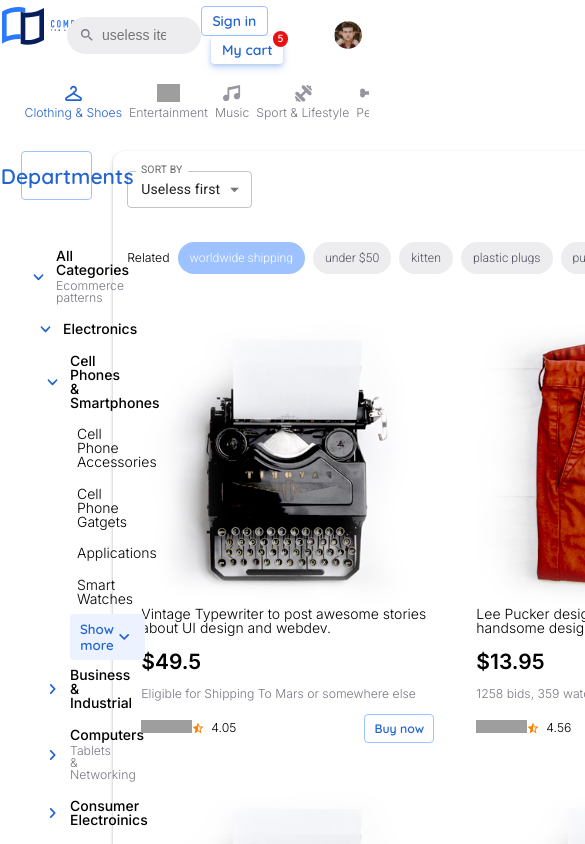
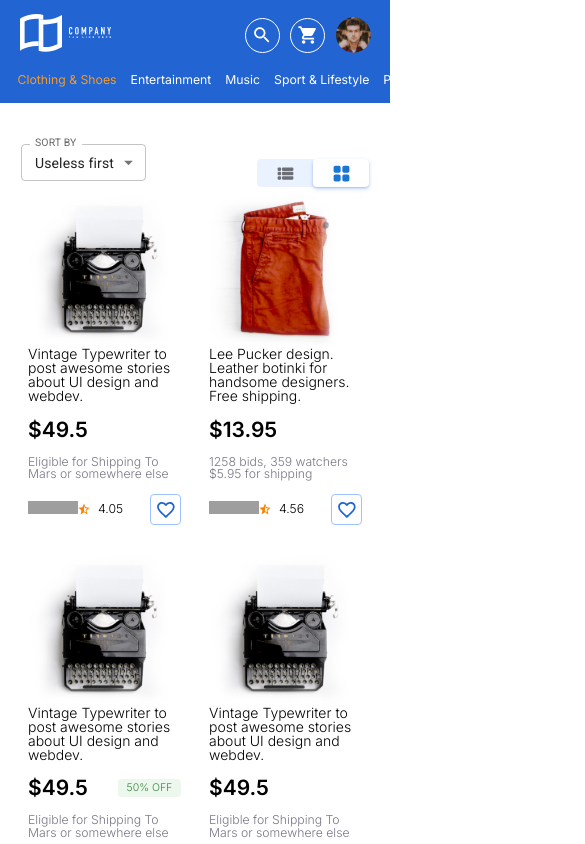
Before and after one commit to quangkhoi1228/company-shop-frontend-nextjs, a Next.js app: page /home/Home in a window 390 px wide. Shown: the top 844 px of the page, 585 px wide, since content can reach past the window. Built offline with nearby package versions, Linux system fonts and the light colour scheme; grey boxes are pictures that could not be loaded.

Commit message:
Add mobile responsive product list

```diff
--- a/pages/home/Home.tsx
+++ b/pages/home/Home.tsx
@@ -10,8 +10,8 @@ const Home = () => {
     <Template>
       <div className='container'>
         <CategoriesNavbar />
-        <div className='columns'>
-          <aside className='column is-3 is-4-tablet'>
+        <div className='columns is-multiline'>
+          <aside className='column is-3 is-4-tablet is-12-mobile home__aside-container'>
             <FilterSidebar />
           </aside>
           <section className='column is-8-tablet'>
--- a/pages/home/components/FilterSidebar/FilterSidebar.tsx
+++ b/pages/home/components/FilterSidebar/FilterSidebar.tsx
@@ -5,6 +5,7 @@ import FilterByOption from './FilterByOption';
 import FilterByYear from './FilterByYear';
 const FilterSidebar = () => {
   return (
+    <>
       <aside className='filter-sidebar'>
         <button className='button is-large department-button is-fullwidth'>
           <span className='icon'>
@@ -22,6 +23,8 @@ const FilterSidebar = () => {
           <FilterByYear />
         </div>
       </aside>
+      <aside className='filter-sidebar-mobile'></aside>
+    </>
   );
 };
 
--- a/pages/home/components/ProductList/ProductList.tsx
+++ b/pages/home/components/ProductList/ProductList.tsx
@@ -1,5 +1,6 @@
 import { CLS } from 'utils/utils';
 import RatingStar from './RatingStar';
+import FavoriteBorderIcon from '@mui/icons-material/FavoriteBorder';
 
 export interface ProductDataType {
   name: string;
@@ -42,7 +43,12 @@ const ProductList = () => {
               />
               <div className='product__meta'>
                 <RatingStar point={product.vote} />
-                <button className='button'>Buy now</button>
+                <button className='button is-hidden-mobile'>Buy now</button>
+                <button className='button is-icon is-medium is-hidden-desktop is-hidden-tablet'>
+                  <span className='icon'>
+                    <FavoriteBorderIcon />
+                  </span>
+                </button>
               </div>
             </article>
           );
--- a/pages/template/template/Template.tsx
+++ b/pages/template/template/Template.tsx
@@ -16,6 +16,7 @@ const Template = ({ children }: { children?: ReactNode }) => {
         <link
           href='https://fonts.googleapis.com/css2?family=Inter:wght@300;400;500;600;700;800;900&family=Quicksand:wght@300;400;500;600;700&family=Roboto:wght@300;400;500;600;700;800;900&display=swap'
           rel='stylesheet'
+          type='text/css'
         />
       </Head>
       <main>
--- a/pages/template/template/components/Header.tsx
+++ b/pages/template/template/components/Header.tsx
@@ -1,14 +1,15 @@
 import Link from 'next/link';
 import Image from 'next/image';
 import { useEffect, useRef } from 'react';
-
+import ShoppingCartIcon from '@mui/icons-material/ShoppingCart';
+import SearchIcon from '@mui/icons-material/Search';
 const Header = () => {
   return (
     <header className='header'>
       <Link href={'/'} className='logo'>
         <img src={'/images/logo.svg'} alt='logo' />
       </Link>
-      <div className='search-bar'>
+      <div className='search-bar is-hidden-mobile'>
         <span className='search-bar__icon'>
           <img src='/images/search-bar__icon.svg' alt='search-bar__icon.svg' />
         </span>
@@ -19,13 +20,32 @@ const Header = () => {
         />
       </div>
       <div className='header-meta'>
-        <div className='buttons'>
-          <a href='' className='button'>
+        <div className='buttons is-mobile'>
+          <a href='' className='button is-hidden-mobile'>
             Sign in
           </a>
-          <a href='' className='button has-shadow is-borderless'>
+          <a
+            href=''
+            className='button has-shadow is-borderless is-hidden-mobile'
+          >
             My cart
             <span className='badge is-red'>5</span>
+          </a>
+          <a
+            href=''
+            className='button is-icon is-rounded is-outlined is-hidden-desktop is-hidden-tablet'
+          >
+            <span className='icon'>
+              <SearchIcon />
+            </span>
+          </a>
+          <a
+            href=''
+            className='button is-icon is-rounded  is-outlined is-hidden-desktop is-hidden-tablet'
+          >
+            <span className='icon'>
+              <ShoppingCartIcon />
+            </span>
           </a>
         </div>
         <img
--- a/styles/scss/components/button.scss
+++ b/styles/scss/components/button.scss
@@ -26,6 +26,10 @@ $button-font: var(--font-secondary);
     font-size: 0.875rem;
   }
 
+  &.is-normal {
+    font-size: 1rem;
+  }
+
   &.is-medium {
     font-size: 1.25rem;
   }
@@ -36,6 +40,31 @@ $button-font: var(--font-secondary);
 
   &.is-link {
     border: none;
+  }
+
+  &.is-outlined {
+    background: transparent;
+    border-color: var(--primary-invert);
+    color: var(--primary-invert);
+  }
+
+  &.is-icon {
+    padding: 0.75em;
+    width: 2.5em;
+    height: 2.5em;
+    .icon {
+      width: 1em;
+      height: 1em;
+      position: relative;
+      @include center;
+      svg {
+        @include center;
+      }
+    }
+  }
+
+  &.is-rounded {
+    border-radius: var(--border-radius-rounded);
   }
   &:hover,
   &:active {
@@ -55,8 +84,6 @@ $button-font: var(--font-secondary);
       transform: translateY(-50%);
     }
   }
-
-
 }
 
 .buttons {
@@ -66,4 +93,8 @@ $button-font: var(--font-secondary);
       margin-left: 0.75em;
     }
   }
+
+  &.is-mobile {
+    display: flex;
+  }
 }
--- a/styles/scss/components/function.scss
+++ b/styles/scss/components/function.scss
@@ -1,9 +1,6 @@
-@function transform-number-to-string($value) {
-  @if type-of($value) == "number" {
-    @return #{$value};
-  } @else if type-of($value) == "string" {
-    @return $value;
-  } @else {
-    @error 'Input #{$value} is no number or string';
-  }
+@mixin center {
+  position: absolute;
+  top: 50%;
+  left: 50%;
+  transform: translate3d(-50%, -50%, 0);
 }
--- a/styles/scss/components/utilities.scss
+++ b/styles/scss/components/utilities.scss
@@ -47,3 +47,35 @@ $utility-seperator: (none, 0.25, 0.5, 0.75);
   z-index: 10;
   background: rgba(0, 0, 0, 0.5);
 }
+
+.is-hidden {
+  display: none !important;
+}
+
+.is-hidden-tablet {
+  display: block;
+
+  @include tablet {
+    display: none !important;
+  }
+}
+
+.is-hidden-desktop {
+  display: block;
+  @include desktop {
+    display: none !important;
+  }
+}
+.is-hidden-mobile {
+  display: block;
+  @include mobile {
+    display: none !important;
+  }
+}
+
+.is-hidden-touch {
+  display: block;
+  @include touch {
+    display: none !important;
+  }
+}
--- a/styles/scss/pages/home.scss
+++ b/styles/scss/pages/home.scss
@@ -26,16 +26,45 @@ $product-item-gap: 0.5rem;
       white-space: nowrap;
     }
   }
+
+  @include mobile {
+    margin: -0.75rem -1.5rem 1rem;
+    background: var(--primary);
+    padding: 0 1rem 1rem 1rem;
+
+    .category {
+      color: var(--white);
+      .category__icon {
+        display: none;
+      }
+      .category__name {
+        font-size: 0.875rem;
+        font-weight: 400;
+        margin-right: 0.5rem;
+      }
+      &.is-active,
+      &:hover {
+        color: var(--secondary);
+      }
+    }
+  }
 }
 
 .home-product-list-container {
   box-shadow: 0px 1px 2px rgba(58, 58, 68, 0.24), 0px 2px 4px rgba(90, 91, 106, 0.24);
   border-radius: var(--border-radius-large);
   padding: 1rem;
+  @include mobile {
+    box-shadow: none;
+    padding: 0;
+  }
 }
 .related-bar {
   margin: 2rem 0;
   overflow: auto;
+  @include mobile {
+    display: none;
+  }
 }
 
 .product-list {
@@ -57,6 +86,10 @@ $product-item-gap: 0.5rem;
 
   @include touch {
     width: calc(50% - $product-item-gap * 2);
+  }
+
+  @include mobile {
+    padding: 0.5rem;
   }
 
   .product__thumpnail {
@@ -138,6 +171,17 @@ $product-item-gap: 0.5rem;
 
 .filter-sidebar {
   max-width: 17rem;
+
+  @include mobile {
+    display: none;
+  }
+}
+
+.filter-sidebar-mobile {
+  display: none;
+  @include mobile {
+    display: block;
+  }
 }
 
 .filter-by-product {
--- a/styles/scss/root.scss
+++ b/styles/scss/root.scss
@@ -1,6 +1,7 @@
 :root {
   --primary: #2264d1;
   --primary-light: #ecf2ff;
+  --secondary: #F79A23;
   --text: #19191d;
   --black: #000000;
   --green: #37833b;
@@ -17,7 +18,7 @@
   --border-radius-large: 12px;
   --border-radius-rounded: 9999px;
   --background-color: #f2f2f7;
-  --primary-invert: var(--black);
+  --primary-invert: var(--white);
   --black-invert: var(--white);
   --green-invert: var(--white);
 
--- a/styles/scss/templates/header.scss
+++ b/styles/scss/templates/header.scss
@@ -3,7 +3,7 @@
   justify-content: space-between;
   align-items: center;
   height: 5rem;
-  padding: 0.25rem 2rem;
+  padding: 0.25rem min(5%, 2rem);
   // position: sticky;
   // top: 0;
   // left: 0;
@@ -13,6 +13,18 @@
     width: 10vw;
     display: flex;
     justify-content: center;
+  }
+
+  @include mobile {
+    background: var(--primary);
+    .logo {
+      width: auto;
+      position: relative;
+      top: 0.5em;
+      img {
+        filter: brightness(0) invert(1);
+      }
+    }
   }
 }
 
@@ -51,8 +63,8 @@
   align-items: center;
 
   img {
-    height: 2.75rem !important;
-    width: 2.75rem !important;
+    height: 3.25rem !important;
+    width: 3.25rem !important;
     border-radius: var(--border-radius-rounded);
   }
 }
```
Also changed, not shown: public/images/header-shopping-card.svg (added). Lines whose indentation alone changed are shown as unchanged.
